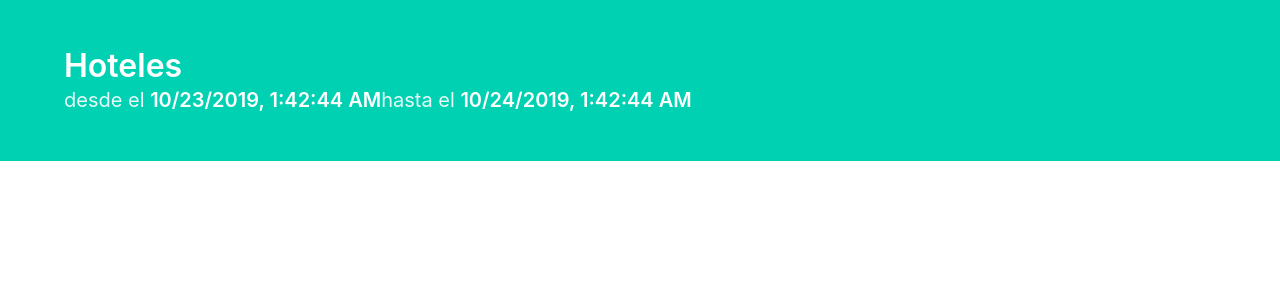
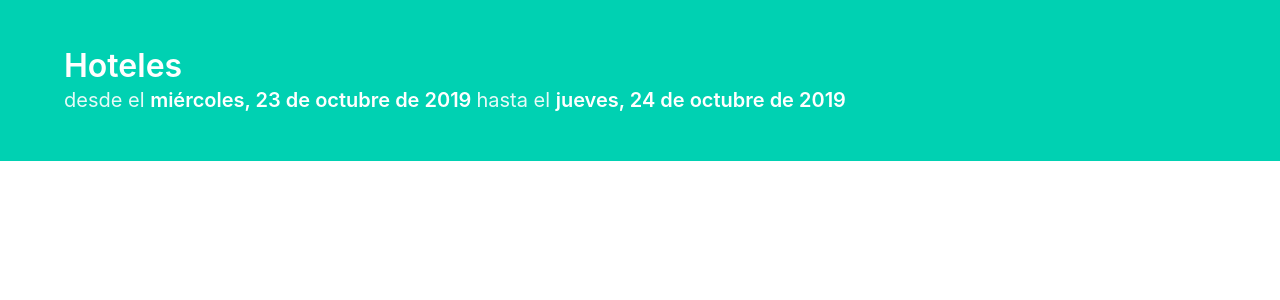
Before and after one commit to armenio-s/React-Hoteles, a React (Create React App) app: page / in a window 1280 px wide. Shown: the top 300 px of the page. Built offline with nearby package versions, Linux system fonts and the light colour scheme; the HTML template or start-up script is replaced by a standard one.

Commit message:
correccion de como se muestra a fecha

```diff
--- a/src/App.js
+++ b/src/App.js
@@ -5,7 +5,7 @@ import 'bulma'
 
 
 
-const today = new Date()
+const today = new Date();
 
 class App extends React.Component {
   constructor(props) {
--- a/src/componentes/header.jsx
+++ b/src/componentes/header.jsx
@@ -9,8 +9,8 @@ class Header extends React.Component {
                     <div className="container">
                         <h1 className="title">Hoteles</h1>
                         <h2 className="subtitle">
-                            desde el <strong>{this.props.filters.dateFrom.toLocaleString({ weekday: 'long', year: 'numeric', month: 'long', day: 'numeric' })}</strong>
-                            hasta el <strong>{this.props.filters.dateTo.toLocaleString({ weekday: 'long', year: 'numeric', month: 'long', day: 'numeric' })}</strong>
+                            desde el <strong>{this.props.filters.dateFrom.toLocaleString('es-AR',{ weekday: 'long', year: 'numeric', month: 'long', day: 'numeric' })} </strong>
+                            hasta el <strong>{this.props.filters.dateTo.toLocaleString('es-AR',{ weekday: 'long', year: 'numeric', month: 'long', day: 'numeric' })}</strong>
                             { this.props.filters.country ? ` en ${this.props.filters.country}` : '' }
                             { this.props.filters.price ? ` por ${'$'.repeat(this.props.filters.price)}` : '' }
                             { this.props.filters.rooms ? ` de hasta ${this.props.filters.rooms} habitaciones` : '' }
```
